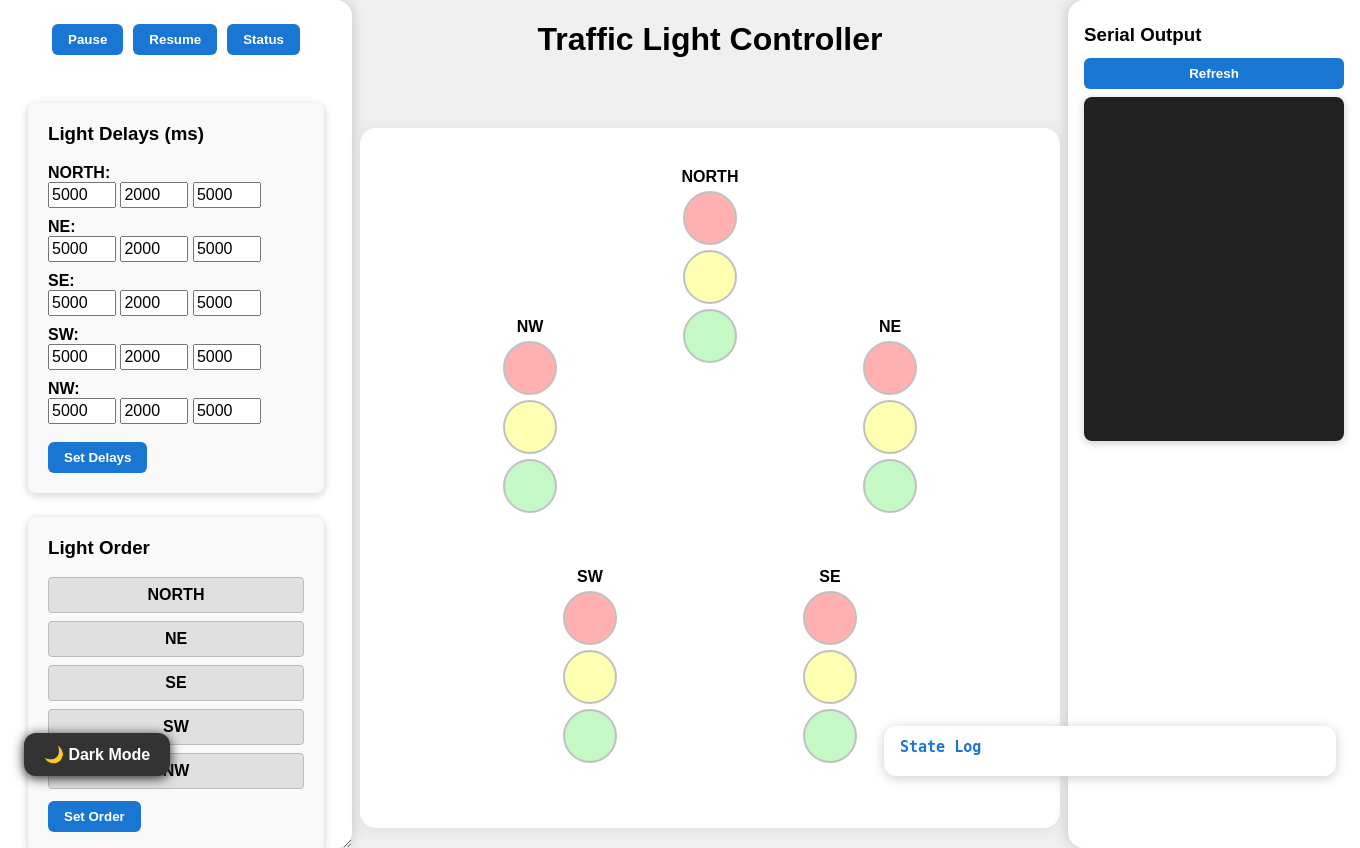
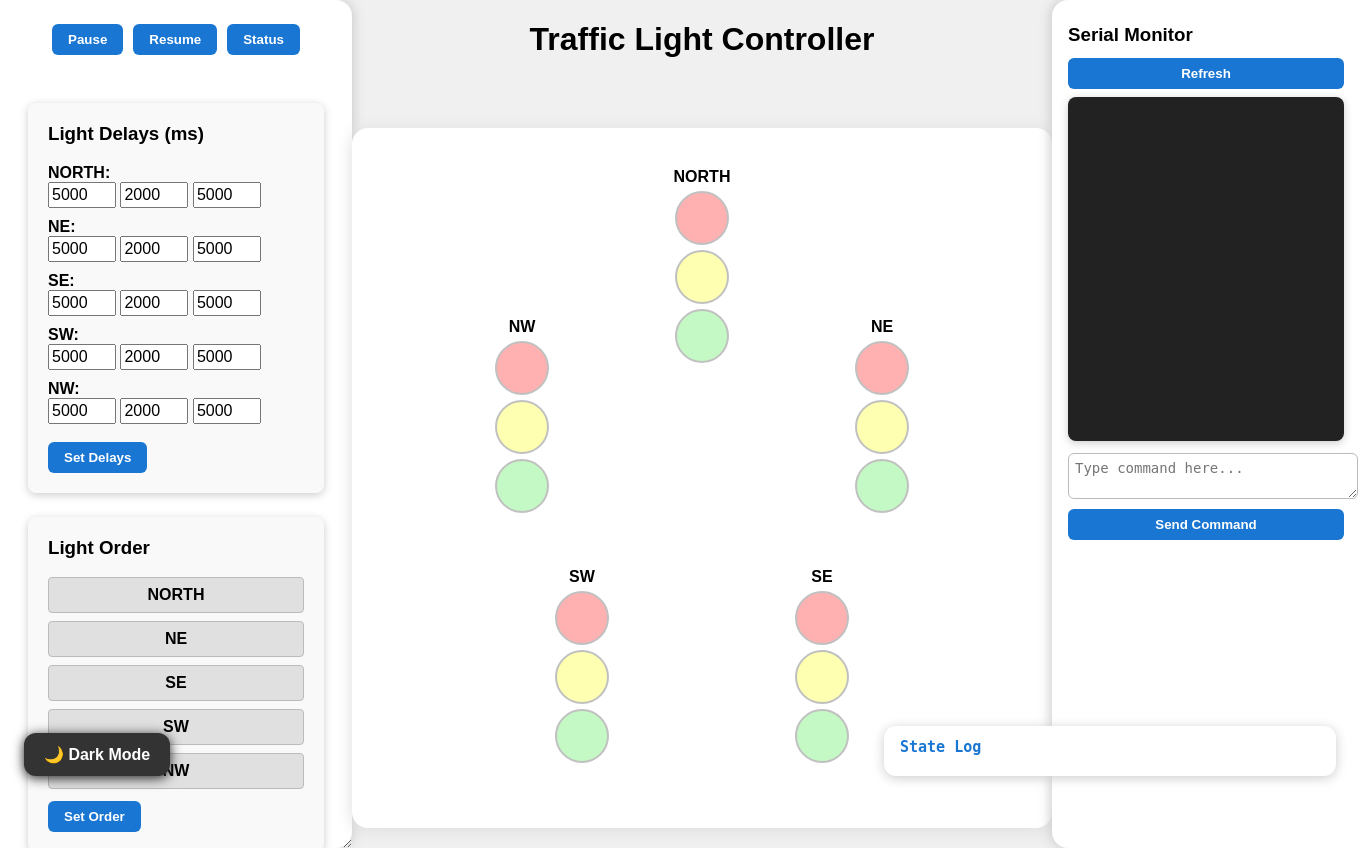
Before and after one commit to Nakkcad/Arduino-Traffic-Light, a Flask app: page / in a window 1360 px wide. Run offline with Flask 3, Linux system fonts and the light colour scheme; data that the repository does not hold is empty.

Commit message:
add command line

```diff
--- a/templates/index.html
+++ b/templates/index.html
@@ -165,9 +165,6 @@
         .state-log::-webkit-scrollbar-thumb {
             background: #222;
             border-radius: 8px;
-        }
-        .state-log-entries {
-            /* Remove pointer-events: auto; (not needed) */
         }
         .state-log h4 {
             margin: 0 0 8px 0;
@@ -380,9 +377,13 @@
         </div>
     </div>
     <div class="serial-view">
-        <h3>Serial Output</h3>
+        <h3>Serial Monitor</h3>
         <button id="serialRefreshBtn" style="margin-bottom:8px;">Refresh</button>
-        <div id="serialOutput" style="height:320px;overflow:auto;background:#222;color:#eee;padding:12px;border-radius:8px;font-family:monospace;font-size:14px;box-shadow:0 2px 8px #ccc; white-space: pre-wrap;"></div>
+        <div id="serialMonitor" style="height:320px;overflow:auto;background:#222;color:#eee;padding:12px;border-radius:8px;font-family:monospace;font-size:14px;box-shadow:0 2px 8px #ccc; white-space: pre-wrap;"></div>
+        <div style="margin-top:12px;">
+            <textarea id="serialCommandInput" rows="2" style="width:100%;resize:vertical;font-family:monospace;font-size:14px;padding:6px;border-radius:6px;border:1px solid #bbb;" placeholder="Type command here..."></textarea>
+            <button id="serialSendBtn" style="margin-top:6px;width:100%;">Send Command</button>
+        </div>
     </div>
     <div class="state-log" id="stateLog">
         <h4>State Log</h4>
@@ -558,10 +559,10 @@ sendCommand(delayCommand);
             fetch('/serial')
                 .then(response => response.text())
                 .then(data => {
-                    document.getElementById('serialOutput').textContent = data;
+                    document.getElementById('serialMonitor').textContent = data;
                 })
                 .catch(error => {
-                    document.getElementById('serialOutput').textContent = 'Error loading serial data';
+                    document.getElementById('serialMonitor').textContent = 'Error loading serial data';
                 });
         }
         document.getElementById('serialRefreshBtn').addEventListener('click', updateSerialView);
@@ -584,6 +585,21 @@ sendCommand(delayCommand);
         });
         // On load, restore dark mode from localStorage
         setDarkMode(localStorage.getItem('darkMode') === '1');
+
+        // Serial command send logic
+    document.getElementById('serialSendBtn').addEventListener('click', function() {
+        const cmd = document.getElementById('serialCommandInput').value.trim();
+        if (cmd) {
+            sendCommand(cmd);
+            document.getElementById('serialCommandInput').value = '';
+        }
+    });
+    document.getElementById('serialCommandInput').addEventListener('keydown', function(e) {
+        if (e.key === 'Enter' && !e.shiftKey) {
+            e.preventDefault();
+            document.getElementById('serialSendBtn').click();
+        }
+    });
     </script>
 </body>
 </html>
```
